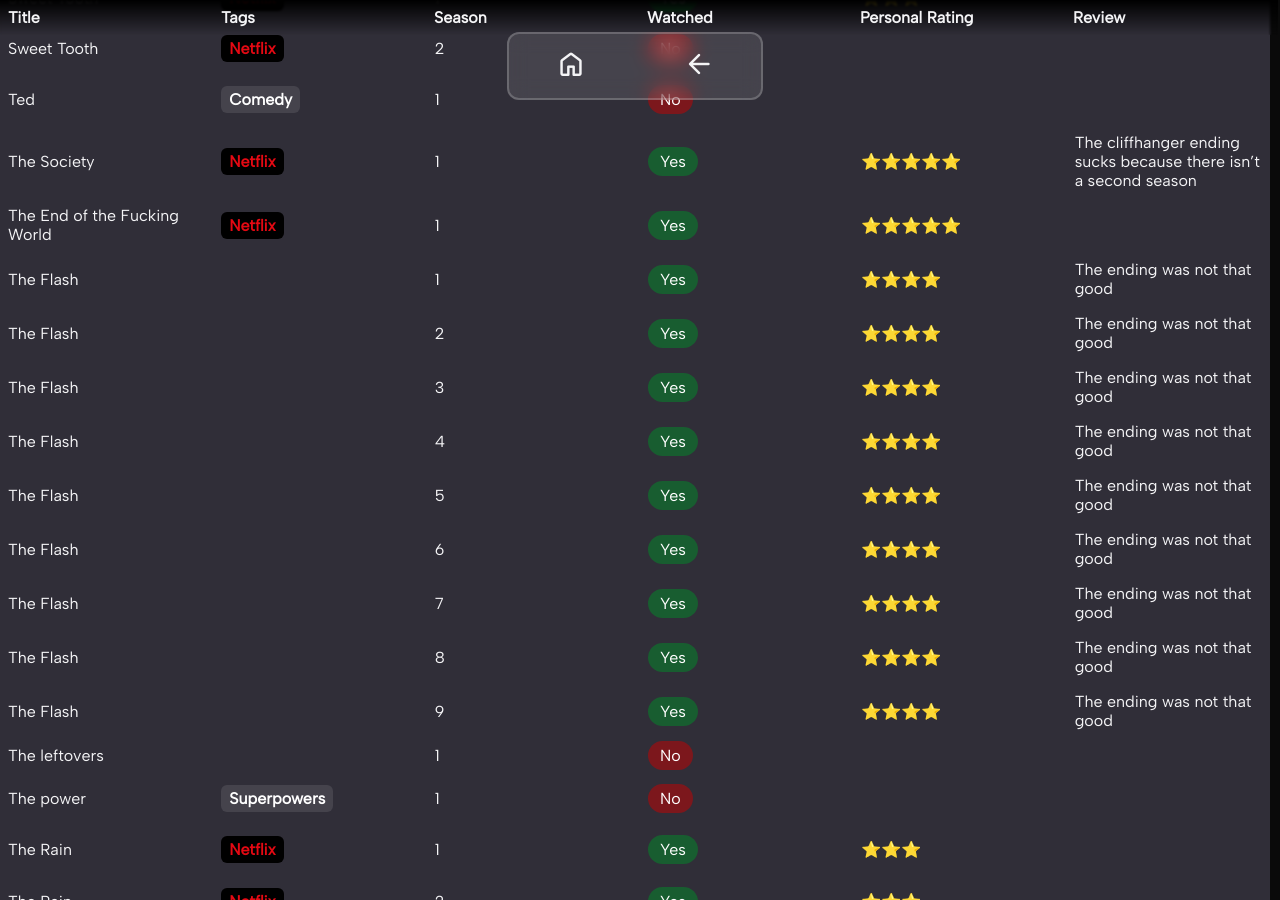
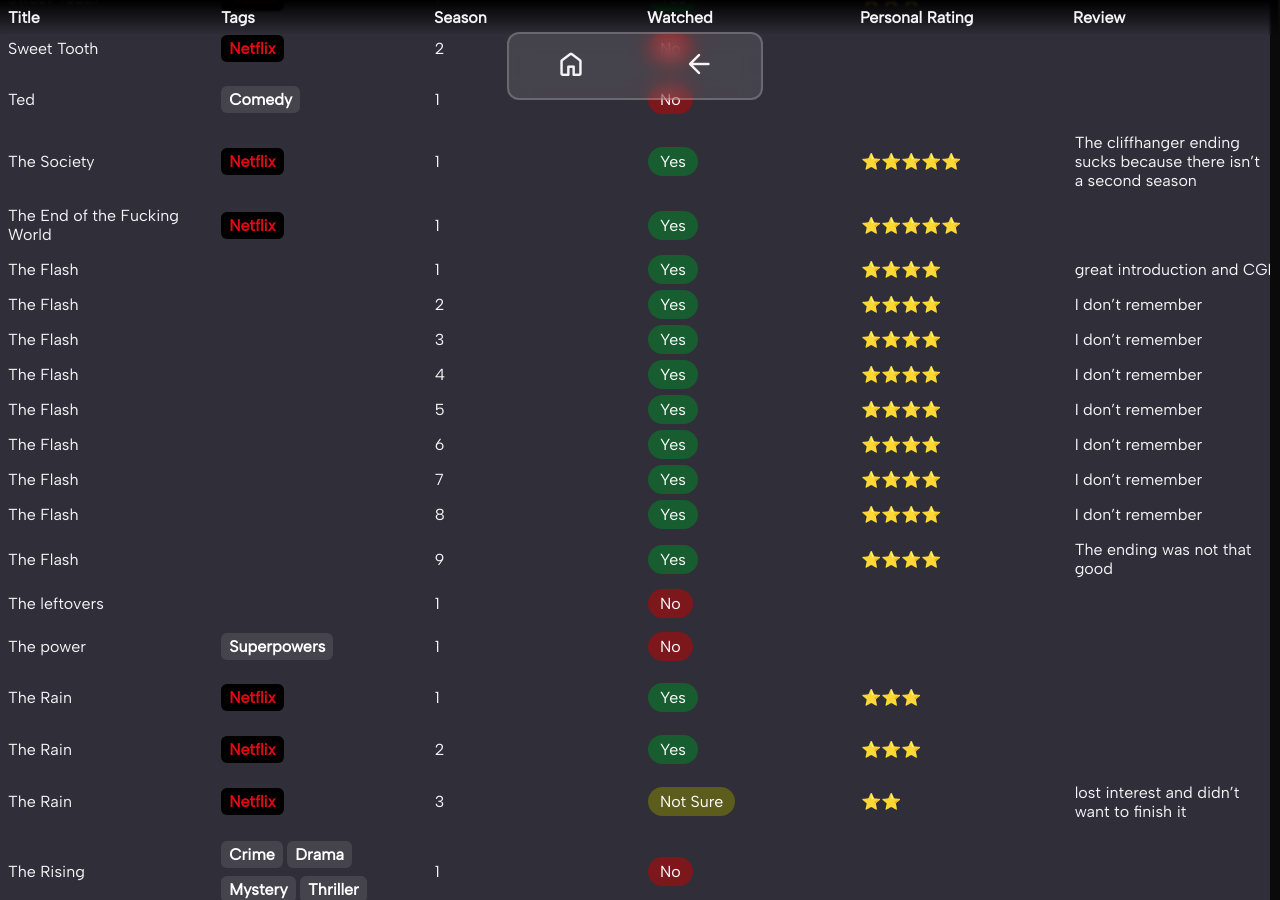
Before and after one commit to Plueres/Plueres.github.io, a Jekyll site: the page built from pages/showslist.md, in a window 1280 px wide and 900 px high, scrolled down 7479 px. Built offline with Jekyll 4.4.1, drawn with Linux system fonts in a browser that asks for light colours; some web fonts are replaced.

Commit message:
Update Lists “shows”

```diff
--- a/_data/shows.yml
+++ b/_data/shows.yml
@@ -660,42 +660,42 @@
     season: 1
     watched: "!yes"
     personal_rating: 4
-    review: The ending was not that good
+    review: great introduction and CGI
   - title: The Flash
     season: 2
     watched: "!yes"
     personal_rating: 4
-    review: The ending was not that good
+    review: I don't remember
   - title: The Flash
     season: 3
     watched: "!yes"
     personal_rating: 4
-    review: The ending was not that good
+    review: I don't remember
   - title: The Flash
     season: 4
     watched: "!yes"
     personal_rating: 4
-    review: The ending was not that good
+    review: I don't remember
   - title: The Flash
     season: 5
     watched: "!yes"
     personal_rating: 4
-    review: The ending was not that good
+    review: I don't remember
   - title: The Flash
     season: 6
     watched: "!yes"
     personal_rating: 4
-    review: The ending was not that good
+    review: I don't remember
   - title: The Flash
     season: 7
     watched: "!yes"
     personal_rating: 4
-    review: The ending was not that good
+    review: I don't remember
   - title: The Flash
     season: 8
     watched: "!yes"
     personal_rating: 4
-    review: The ending was not that good
+    review: I don't remember
   - title: The Flash
     season: 9
     watched: "!yes"
```
